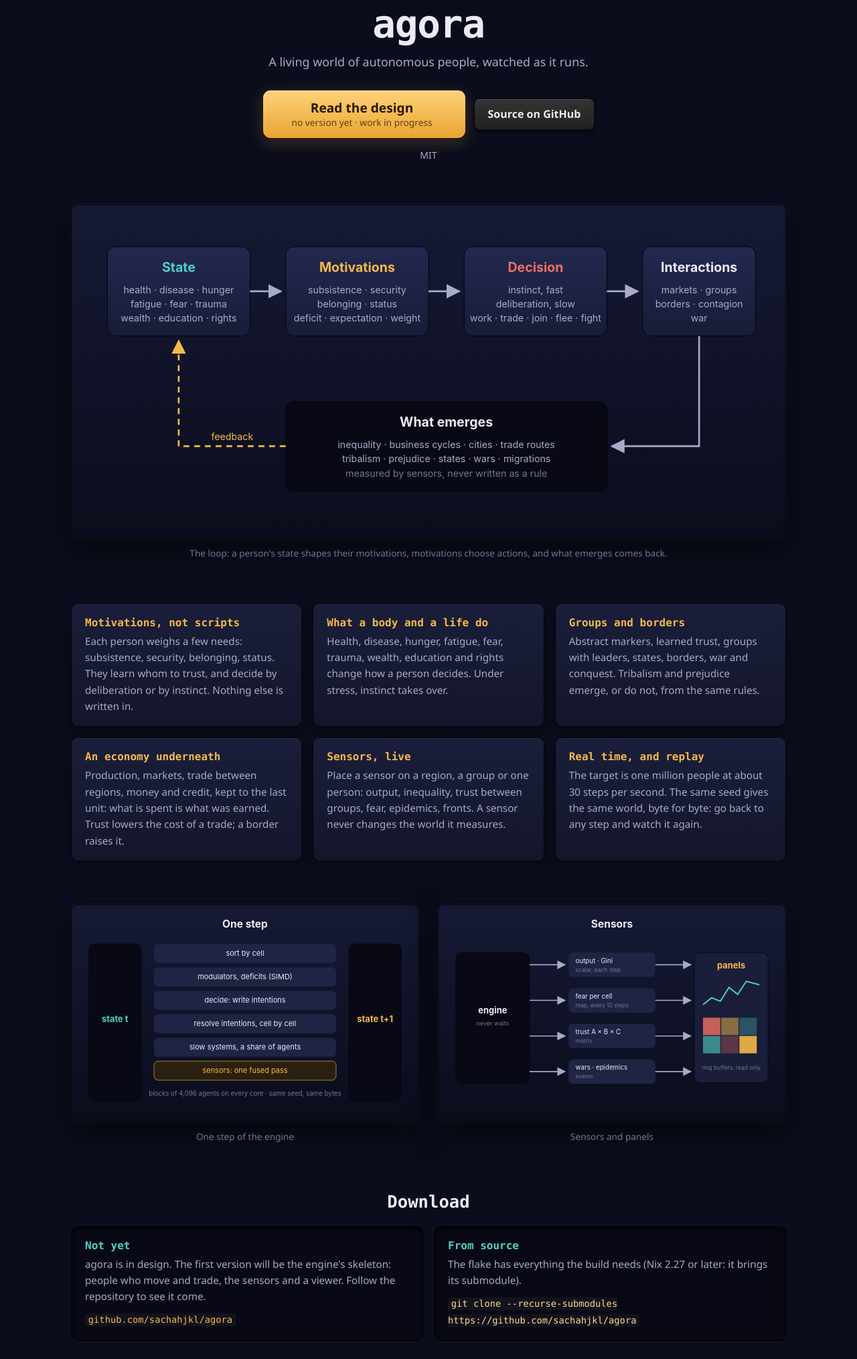
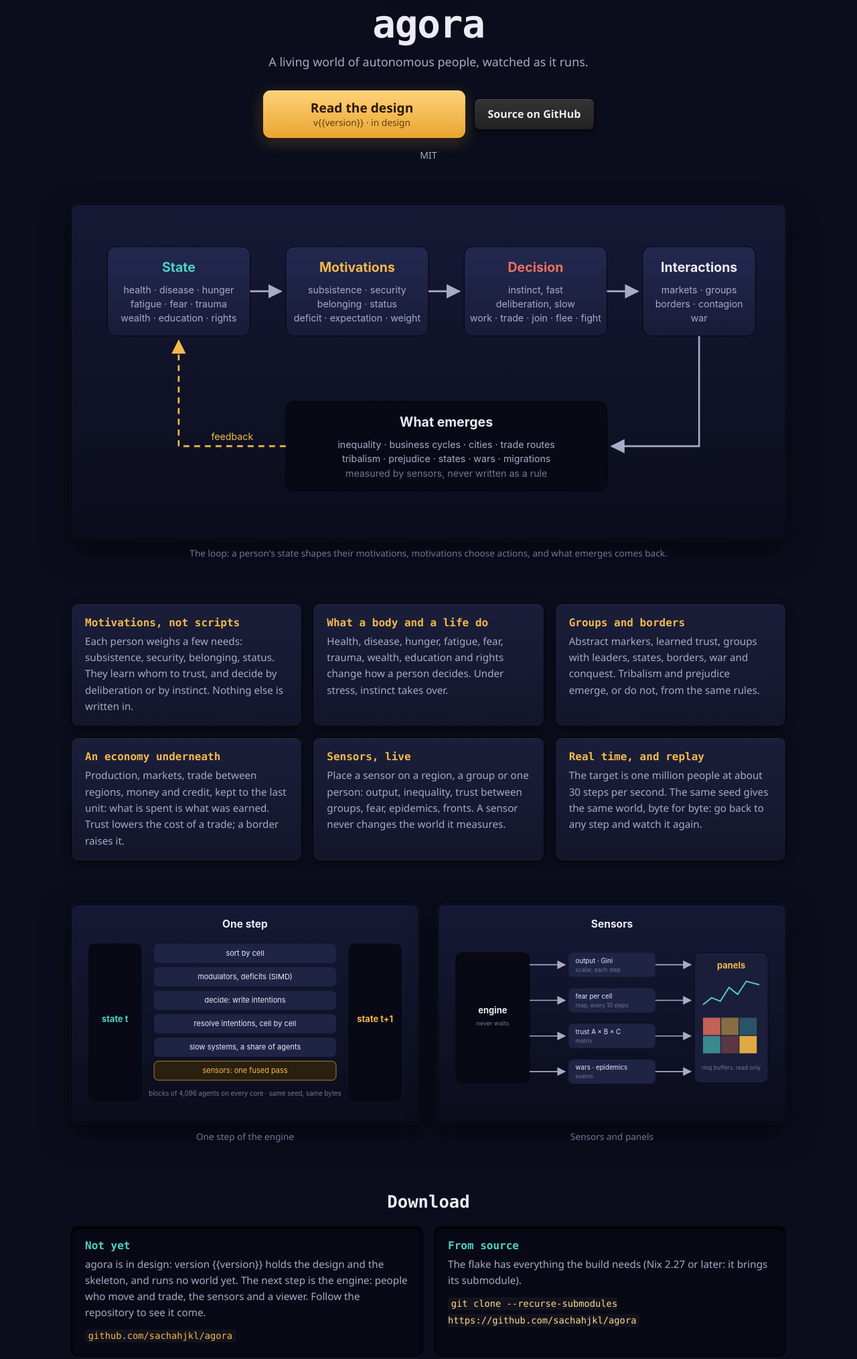
Before and after one commit to sachahjkl/agora, a plain HTML site: page site/index.html in a window 1280 px wide. Shown: the part 255-2284 px from the top of the page at 67% size. Drawn offline with Linux system fonts and the light colour scheme.

Commit message:
Site: the gallery as gt:site reads it, the version in the hero

```diff
--- a/site/index.html
+++ b/site/index.html
@@ -14,7 +14,7 @@
   <button class="burger" type="button" aria-label="Menu" aria-expanded="false" aria-controls="nav"><span></span></button>
   <nav id="nav">
     <a href="#features">Features</a>
-    <a href="#design">Design</a>
+    <a href="https://github.com/sachahjkl/agora/blob/master/docs/design.md">Design</a>
     <a href="#download">Download</a>
     <a href="changelog.html">Changelog</a>
     <a href="https://github.com/sachahjkl/agora">GitHub</a>
@@ -27,7 +27,7 @@
     <h1>agora</h1>
     <p class="lead">A living world of autonomous people, watched as it runs.</p>
     <div class="actions">
-      <a class="btn accent get" href="https://github.com/sachahjkl/agora/blob/master/docs/design.md"><span class="get-text"><span class="get-main">Read the design</span> <span class="get-sub">no version yet · work in progress</span></span></a>
+      <a class="btn accent get" href="https://github.com/sachahjkl/agora/blob/master/docs/design.md"><span class="get-text"><span class="get-main">Read the design</span> <span class="get-sub">v{{version}} · in design</span></span></a>
       <a class="btn" href="https://github.com/sachahjkl/agora">Source on GitHub</a>
     </div>
     <p class="small">MIT</p>
@@ -73,7 +73,7 @@
 
   <!-- whats-new -->
 
-  <section id="design" class="gallery">
+  <section class="gallery">
     <figure class="shot"><a class="frame" href="img/step.svg"><img src="img/step.svg" alt="One step of the engine: the state at t is read, the phases run in a fixed order on blocks of agents, the state at t+1 is written" loading="lazy"></a><figcaption>One step of the engine</figcaption></figure>
     <figure class="shot"><a class="frame" href="img/sensors.svg"><img src="img/sensors.svg" alt="Sensors: the engine writes each sensor's measures to a ring buffer, and the viewer's panels read them" loading="lazy"></a><figcaption>Sensors and panels</figcaption></figure>
   </section>
@@ -83,8 +83,8 @@
     <div class="cols">
       <div class="well">
         <h3>Not yet</h3>
-        <p>agora is in design. The first version will be the engine's skeleton: people who move and trade, the sensors
-          and a viewer. Follow the repository to see it come.</p>
+        <p>agora is in design: version {{version}} holds the design and the skeleton, and runs no world yet. The next
+          step is the engine: people who move and trade, the sensors and a viewer. Follow the repository to see it come.</p>
         <code><a href="https://github.com/sachahjkl/agora">github.com/sachahjkl/agora</a></code>
       </div>
       <div class="well">
```
